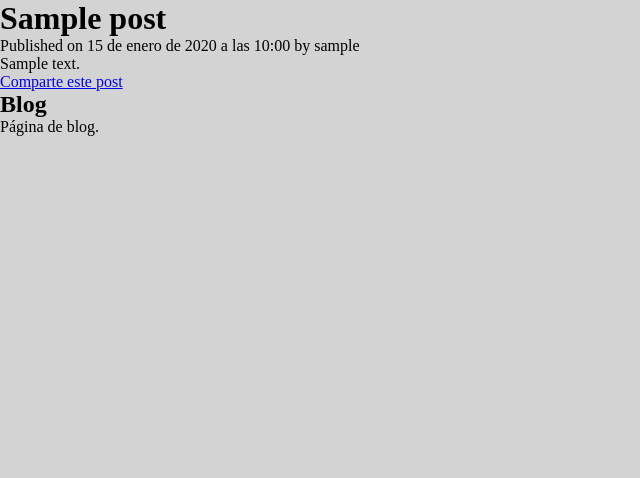
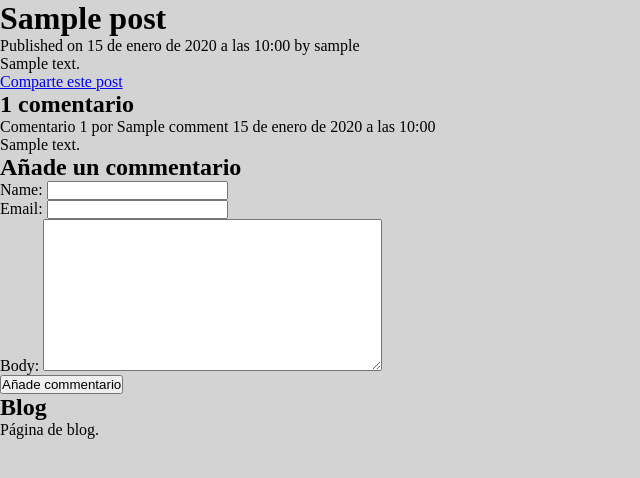
Before and after one commit to 17fastyyy/blog, a Django app: a page that uses src/blogapp/templates/blog/post/detail.html in a window 1280 px wide. Shown: the top 478 px of the page, without its empty margins (0-640 px from the left). Run offline with Django 5.2, Linux system fonts and the light colour scheme; tables that the repository leaves empty hold one stand-in row (values such as "Sample post").

Commit message:
Add comment functionality with model, forms, views, and templates

```diff
--- a/src/blogapp/forms.py
+++ b/src/blogapp/forms.py
@@ -1,7 +1,13 @@
 from django import forms
+from .models import Comment
 
 class EmailPostForm(forms.Form):
     name = forms.CharField(max_length=25)
     email = forms.EmailField()
     to = forms.EmailField()
     comments = forms.CharField(required=False, widget=forms.Textarea)
+
+class CommentForm(forms.ModelForm):
+    class Meta:
+        model = Comment
+        fields = ['name', 'email', 'body']
--- a/src/blogapp/models.py
+++ b/src/blogapp/models.py
@@ -56,7 +56,10 @@ class Comment(models.Model):
     active = models.BooleanField(default=True)
 
     class Meta:
-        ordering = ['-created']
+        ordering = ['created']
+        indexes = [
+            models.Index(fields=['created'])
+        ]
 
     def __str__(self):
         return f"Comentado por {self.name} en {self.post}"
--- a/src/blogapp/templates/blog/post/detail.html
+++ b/src/blogapp/templates/blog/post/detail.html
@@ -11,4 +11,21 @@
     <p>
         <a href="{% url "blog:post_share" post.id %}">Comparte este post</a>
     </p>
+    {% with comments.count as total_comments %}
+        <h2>
+            {{total_comments}} comentario{{ total_comments|pluralize }}
+        </h2>
+    {% endwith %}
+    {% for comment in comments %}
+        <div class="comment">
+            <p class="info">
+                Comentario {{forloop.counter}} por {{comment.name}}
+                {{comment.created}}
+                {{comment.body | linebreaks}}
+            </p>
+        </div>
+        {% empty %}
+            <p>No hay comentarios</p>
+    {% endfor %}
+    {% include "blog/post/includes/comment_form.html" %}
 {% endblock %}
--- /dev/null
+++ b/src/blogapp/templates/blog/post/includes/comment_form.html
@@ -0,0 +1,6 @@
+<h2>Añade un commentario</h2>
+<form action="{% url 'blog:post_comment' post.id %}" method="post">
+    {{form.as_p}}
+    {% csrf_token %}
+    <p><input type="submit" value="Añade commentario"></p>
+</form>
--- a/src/blogapp/urls.py
+++ b/src/blogapp/urls.py
@@ -6,4 +6,5 @@ urlpatterns = [
     path('', views.PostListView.as_view(), name='post_list'),
     path('<slug:post>/', views.post_detail, name='post_detail'),
     path('<int:post_id>/share/', views.post_share, name='post_share'),
+    path('<int:post_id>/comment/', views.post_comment, name='post_comment')
 ]
--- a/src/blogapp/views.py
+++ b/src/blogapp/views.py
@@ -3,8 +3,9 @@ from django.core.paginator import Paginator
 from .models import Post
 from django.http import Http404
 from django.views.generic import ListView
-from .forms import EmailPostForm
+from .forms import EmailPostForm, CommentForm
 from django.core.mail import send_mail
+from django.views.decorators.http import require_POST
 
 # Create your views here.
 class PostListView(ListView):
@@ -68,4 +69,37 @@ def post_share(request, post_id):
 
 def post_detail(request, post):
     post = get_object_or_404(Post, slug=post, status=Post.Status.PUBLISHED)
-    return render(request, 'blog/post/detail.html', {'post': post})
+    comments = post.comments.filter(active=True)
+    form = CommentForm()
+    return render(
+        request,
+        'blog/post/detail.html',
+        {
+            'post': post,
+            'comments': comments,
+            'form': form
+            }
+    )
+
+@require_POST
+def post_comment(request, post_id):
+    post = get_object_or_404(
+        Post,
+        id = post_id,
+        status = Post.Status.PUBLISHED
+    )
+    comment = None
+    form = CommentForm(data = request.POST)
+    if form.is_valid():
+        comment = form.save(commit = False)
+        comment.post = post
+        comment.save()
+    return render(
+        request,
+        'blog/post/comment.html',
+        {
+            'post': post,
+            'form': form,
+            'comment': comment
+        }
+    )
```
Also changed, not shown: src/blogapp/admin.py (+7 -1 lines), src/blogapp/templates/blog/post/comment.html (added, +13 -0 lines), src/blogapp/migrations/0004_alter_comment_options_and_more.py (added).
